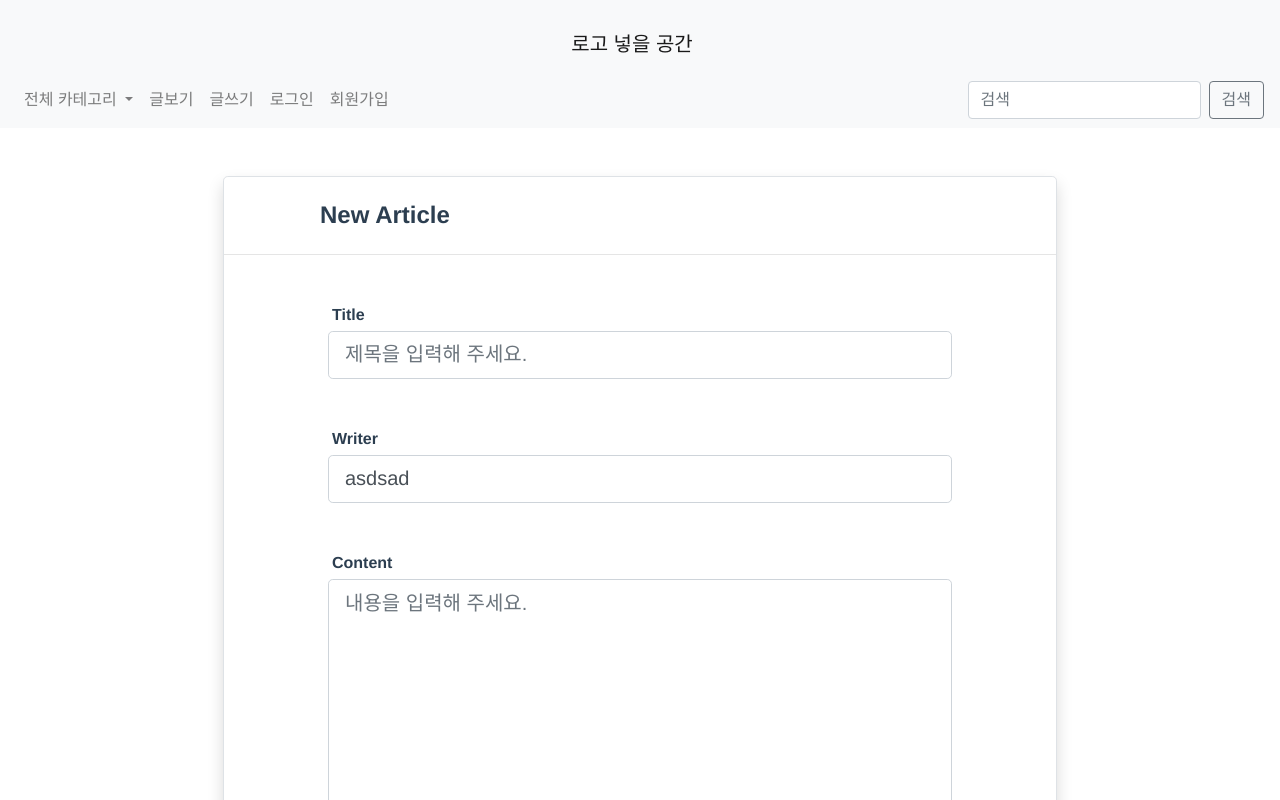
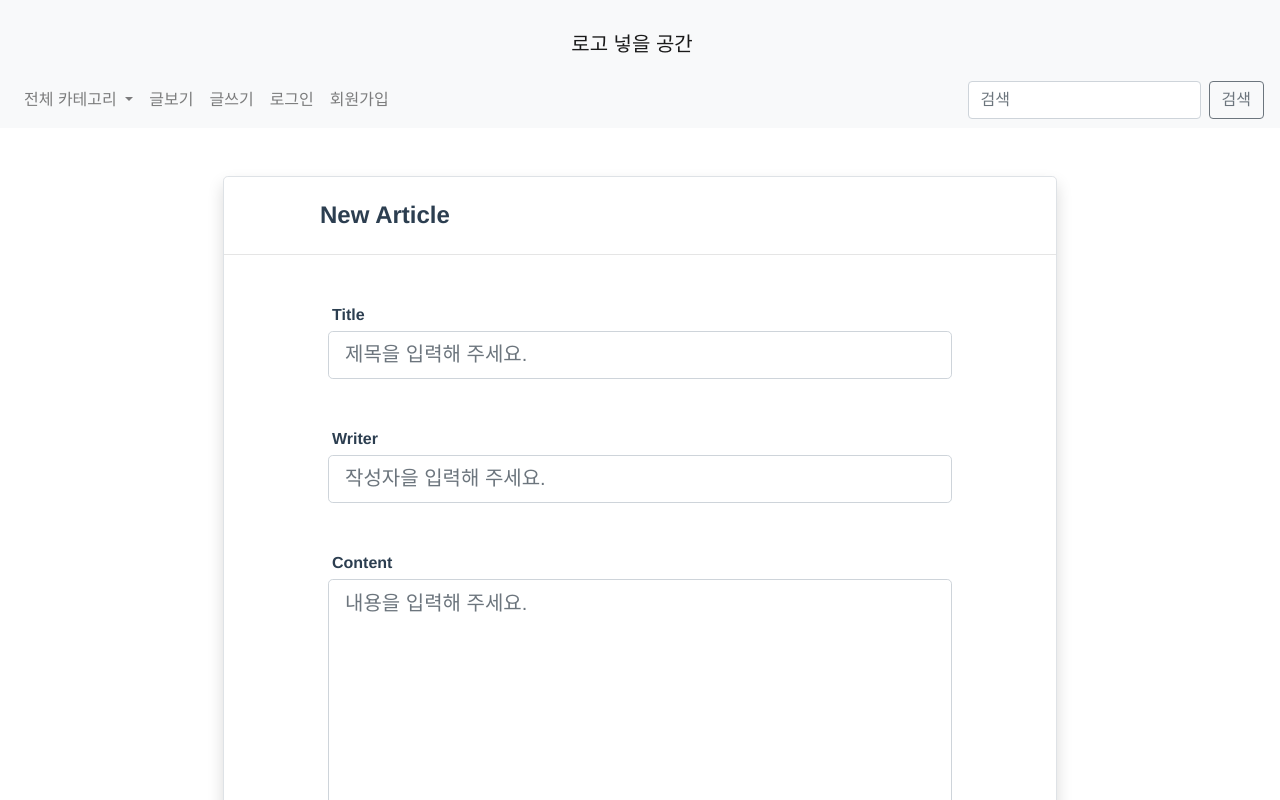
Before and after one commit to muckyang/ShallWe2, a Vue app in the folder frontend/: page /create in a window 1280 px wide. Shown: the top 800 px of the page. Built offline with nearby package versions, Linux system fonts and the light colour scheme; what vue-cookies would draw is missing.

Commit message:
last commit

```diff
--- a/frontend/src/views/articles/articleCreate.vue
+++ b/frontend/src/views/articles/articleCreate.vue
@@ -15,7 +15,7 @@
           </div>
           <div class="mt-2 mb-5 w-75 mx-auto">
             <p class="align-self-center m-1 text-left">Writer</p>
-            <input id="title" type="text" class="form-control form-control-lg" placeholder="제목을 입력해 주세요." v-model="articleData.writer"/>
+            <input id="writer" type="text" class="form-control form-control-lg" placeholder="작성자을 입력해 주세요." v-model="articleData.writer"/>
           </div>
           <div class="mt-2 mb-5 w-75 mx-auto">
             <p class="align-self-center m-1 text-left">Content</p>
@@ -44,7 +44,7 @@
         articleData: {
           title: null,
           memberAmount : null,
-          writer : "asdsad",
+          writer : null,
           price : null,
           description: null
 
```
